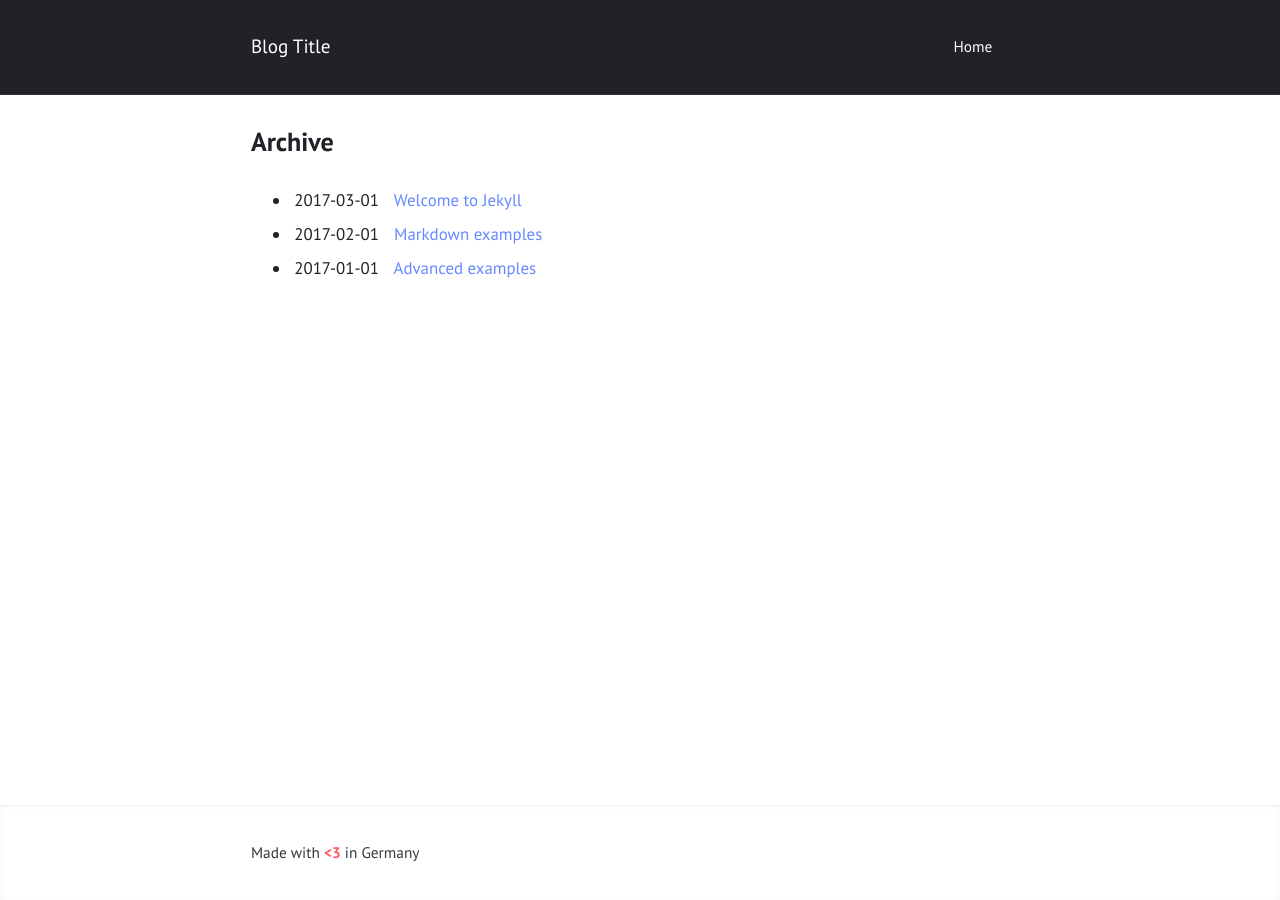
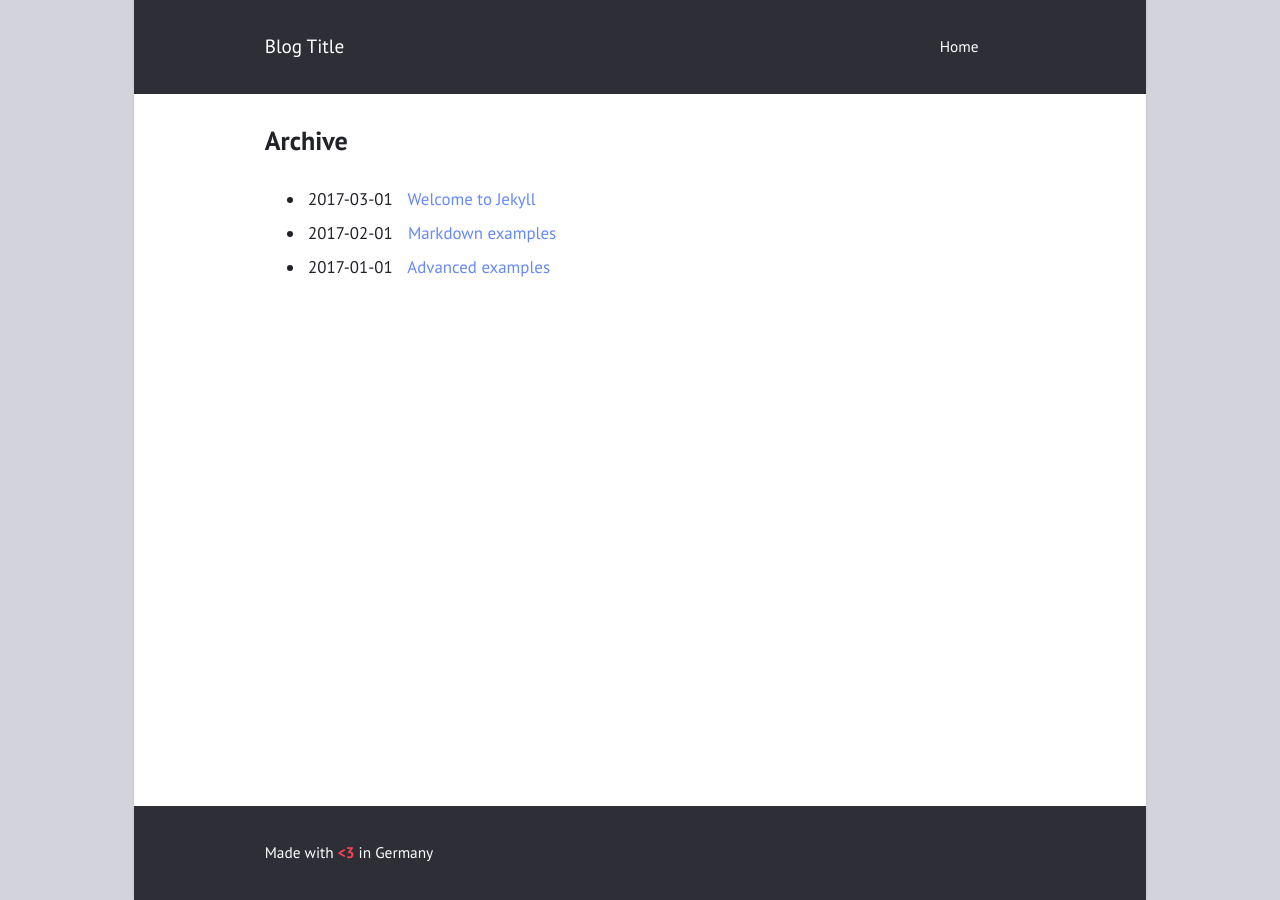
Before and after one commit to liebig/liebig.github.io, a Jekyll site: the page built from archive.html, in a window 1280 px wide. Built offline with Jekyll 4.4.1, drawn with Linux system fonts in a browser that asks for light colours.

Commit message:
Update config

```diff
--- a/_config.yml
+++ b/_config.yml
@@ -9,9 +9,9 @@ date_format: "%d.%m.%Y"
 # Layout
 
 show_excerpts: true        # show article excerpts on the home page
-show_frame: false           # adds a gray frame to the site
+show_frame: true           # adds a gray frame to the site
 show_sidebar: false        # show a sidebar instead of the usual header
-minimal: true             # use a dark header
+minimal: false             # use a dark header
 
 # Menu
 
```
